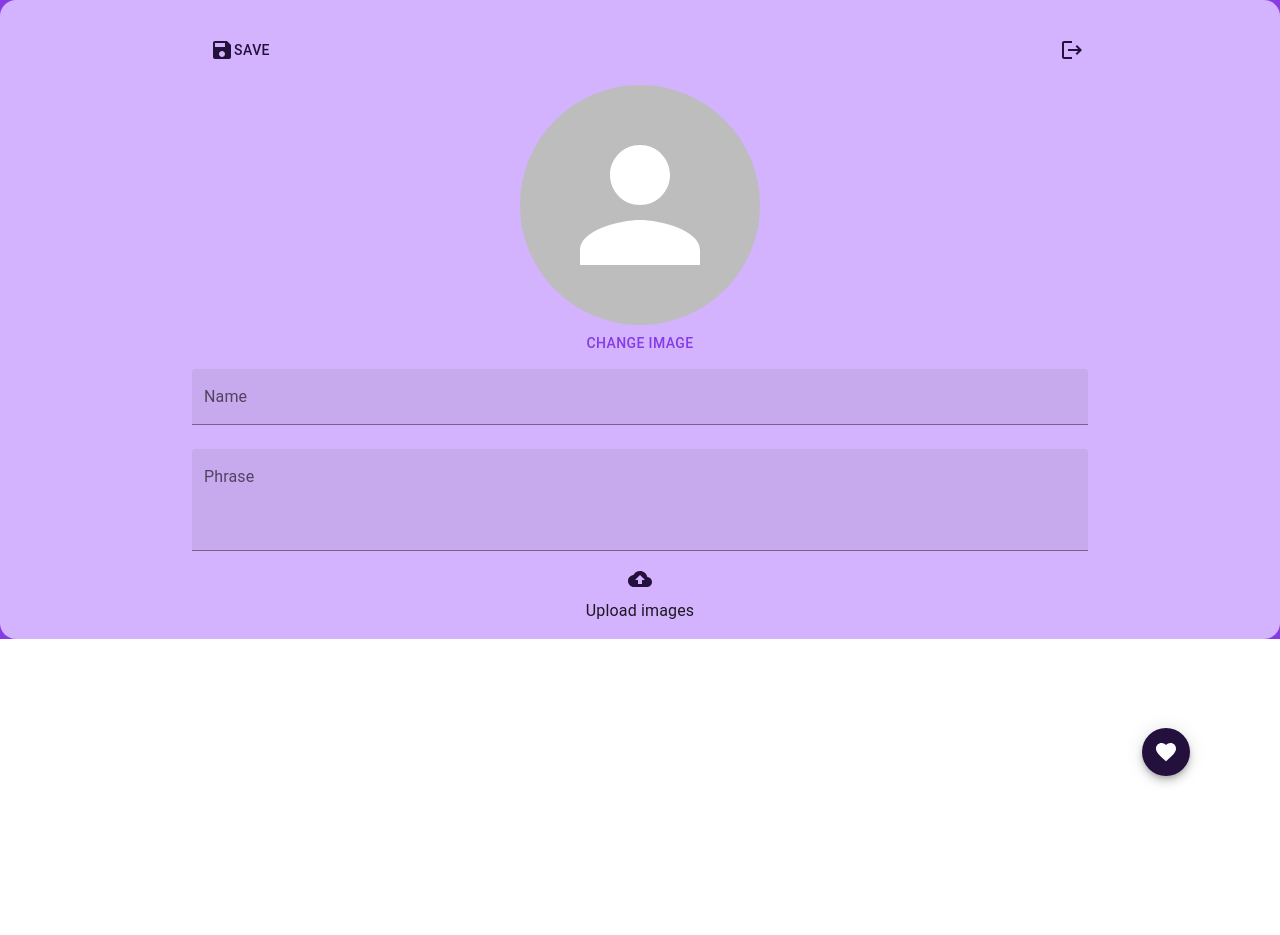
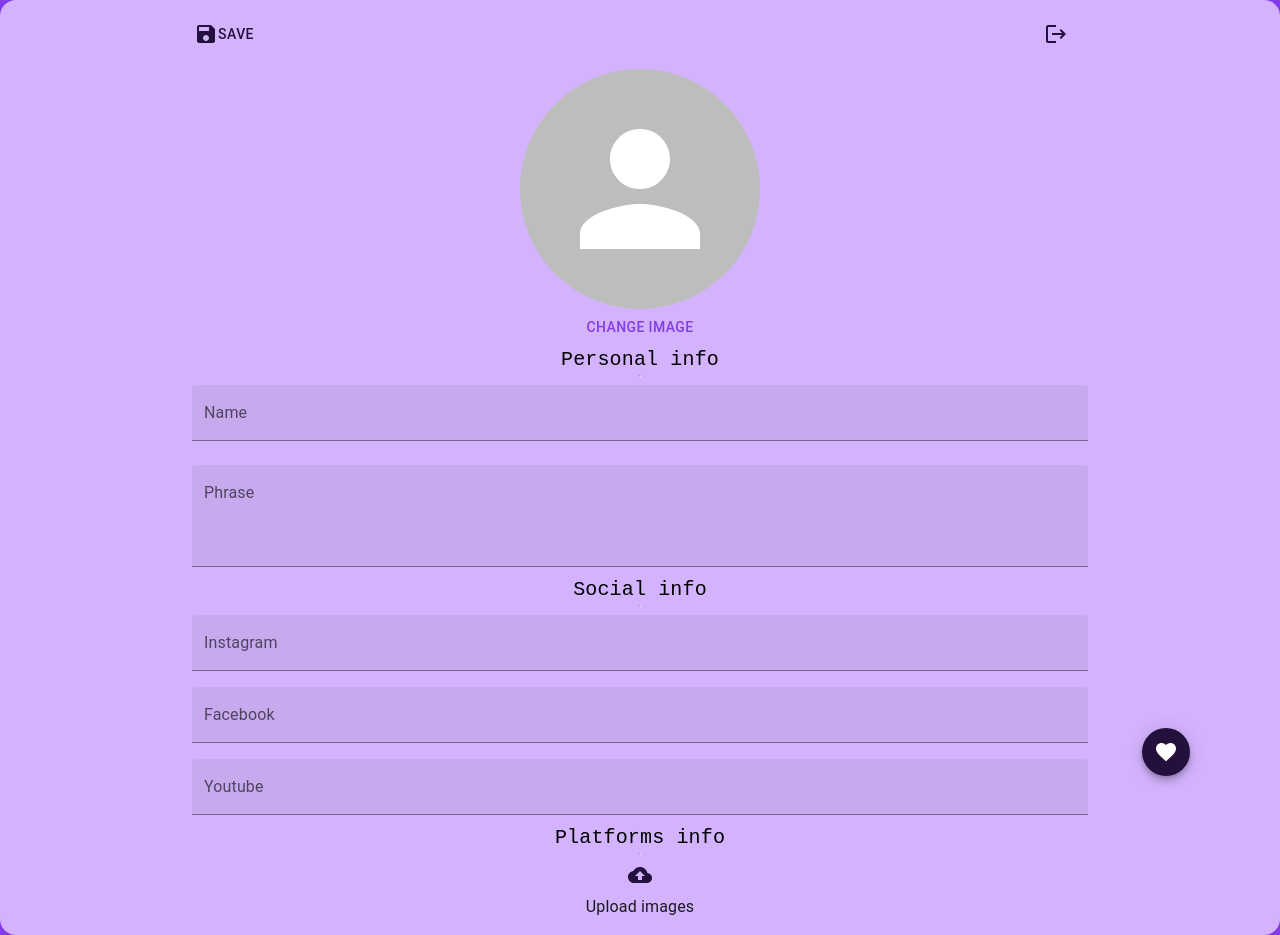
Before and after one commit to luislealdev/thisflow, a React (Vite) app: page /flow/artist in a window 1280 px wide. Before the commit the page ends 800 px from the top, so only its background shows below. Built offline with nearby package versions, Linux system fonts and the light colour scheme; no server answers; the database is empty; sample sign-in values are in the browser's storage.

Commit message:
Add the social media and places where you can find the music parts to edit

```diff
--- a/package.json
+++ b/package.json
@@ -20,7 +20,8 @@
     "react": "^18.2.0",
     "react-dom": "^18.2.0",
     "react-redux": "^8.0.2",
-    "react-router-dom": "6"
+    "react-router-dom": "6",
+    "sweetalert2": "^11.4.26"
   },
   "devDependencies": {
     "@types/react": "^18.0.15",
--- a/src/flow/pages/HomePage.jsx
+++ b/src/flow/pages/HomePage.jsx
@@ -11,12 +11,14 @@ import { DescriptionUserText } from "../../home/components/DescriptionUserText";
 import MediaControlCard from "../../home/components/MediaControlCard";
 import { SocialMedia } from "../../home/components/SocialMedia";
 import SaveIcon from "@mui/icons-material/Save";
+import IosShareIcon from "@mui/icons-material/IosShare";
 import "../../home/components/styles.css";
 import { useDispatch, useSelector } from "react-redux";
 import LogoutIcon from "@mui/icons-material/Logout";
 import CloudUploadIcon from "@mui/icons-material/CloudUpload";
 import { startLogoutFirebase } from "../../store/auth/thunks";
 import { useForm } from "../../hooks/useForm";
+import Swal from "sweetalert2";
 import {
   startSavingInfo,
   setActiveUser,
@@ -35,7 +37,7 @@ export const HomePage = () => {
     dispatch(startSavingInfo());
   };
 
-  const { isSaving, activeUser } = useSelector((state) => state.flow);
+  const { isSaving, savedMessage, activeUser } = useSelector((state) => state.flow);
 
   const {
     profilePicture,
@@ -43,8 +45,11 @@ export const HomePage = () => {
     phrase,
     photos,
     songs,
-    socialMedia,
-    streamingApps,
+    facebookUrl,
+    instagramUrl,
+    youtubeUrl,
+    appleMusicUrl,
+    spotifyUrl,
     onInputChange,
     formState,
   } = useForm(activeUser);
@@ -52,6 +57,12 @@ export const HomePage = () => {
   useEffect(() => {
     dispatch(setActiveUser(formState));
   }, [formState]);
+
+  useEffect(() => {
+    if (savedMessage.length > 0) {
+      Swal.fire("Profile updated", savedMessage, "success");
+    }
+  }, [savedMessage]);
 
   const inputUploadImageRef = useRef();
 
@@ -70,7 +81,7 @@ export const HomePage = () => {
               direction="row"
               justifyContent="space-between"
               alignItems="center"
-              sx={{ m: 2 }}
+              sx={{ mb: 2 }}
             >
               <Grid item xs={4}>
                 <Button
@@ -82,8 +93,13 @@ export const HomePage = () => {
                   Save
                 </Button>
               </Grid>
+
               <Grid item xs={4}>
-                <Button color="secondary" onClick={onLogout}>
+                <Button
+                  color="secondary"
+                  onClick={onLogout}
+                  disabled={isSaving}
+                >
                   <LogoutIcon />
                 </Button>
               </Grid>
@@ -103,7 +119,7 @@ export const HomePage = () => {
                 style={{ display: "none" }}
               />
               <Grid>
-                <AvatarImg src={activeUser.profilePicture}/>
+                <AvatarImg src={activeUser.profilePicture} />
                 <Button
                   onClick={() => {
                     inputUploadImageRef.current.click();
@@ -112,6 +128,8 @@ export const HomePage = () => {
                   Change image
                 </Button>
               </Grid>
+              <h3 className="monospace">Personal info</h3>
+              <hr />
               <Grid item xs={3}>
                 <TextField
                   autoComplete="off"
@@ -142,6 +160,52 @@ export const HomePage = () => {
                   onChange={onInputChange}
                 />
               </Grid>
+              <h3 className="monospace">Social info</h3>
+              <hr />
+              <Grid item xs={3}>
+                <TextField
+                  autoComplete="off"
+                  type="text"
+                  variant="filled"
+                  fullWidth
+                  placeholder="https://instagram.com/..."
+                  label="Instagram"
+                  sx={{ border: "none", mb: 1, mt: 1, width: "70vw" }}
+                  name="instagramUrl"
+                  value={instagramUrl}
+                  onChange={onInputChange}
+                />
+              </Grid>
+              <Grid item xs={3}>
+                <TextField
+                  autoComplete="off"
+                  type="text"
+                  variant="filled"
+                  fullWidth
+                  placeholder="https://facebook.com/..."
+                  label="Facebook"
+                  sx={{ border: "none", mb: 1, mt: 1, width: "70vw" }}
+                  name="facebookUrl"
+                  value={facebookUrl}
+                  onChange={onInputChange}
+                />
+              </Grid>
+              <Grid item xs={3}>
+                <TextField
+                  autoComplete="off"
+                  type="text"
+                  variant="filled"
+                  fullWidth
+                  placeholder="https://youtube.com/..."
+                  label="Youtube"
+                  sx={{ border: "none", mb: 1, mt: 1, width: "70vw" }}
+                  name="youtubeUrl"
+                  value={youtubeUrl}
+                  onChange={onInputChange}
+                />
+              </Grid>
+              <h3 className="monospace">Platforms info</h3>
+              <hr />
               <Grid item xs={4}>
                 <IconButton color="secondary">
                   <CloudUploadIcon />
@@ -172,7 +236,7 @@ export const HomePage = () => {
           </div>
         </div>
 
-        <FloatButton />
+        <FloatButton src="" />
       </div>
     </>
   );
--- a/src/flow/pages/UserPageInfo.jsx
+++ b/src/flow/pages/UserPageInfo.jsx
@@ -23,7 +23,7 @@ export const UserPageInfo = ({ user }) => {
             </Grid>
 
             <Grid item xs={3}>
-              <DescriptionUserText /> {/*Hacerlo funcional*/}
+              <DescriptionUserText displayName={user.displayName} phrase={user.phrase} /> {/*Hacerlo funcional*/}
             </Grid>
           </Grid>
           <ImageGallery /> {/*Hacerlo funcional*/}
@@ -51,7 +51,7 @@ export const UserPageInfo = ({ user }) => {
         </div>
       </div>
 
-      <FloatButton /> {/*Hacerlo funcional*/}
+      <FloatButton url="https://www.instagram.com/luisrrleal"/> {/*Hacerlo funcional*/}
     </div>
   );
 };
--- a/src/home/ThisFlowHome.jsx
+++ b/src/home/ThisFlowHome.jsx
@@ -76,7 +76,7 @@ export const ThisFlowHome = () => {
           </div>
         </div>
 
-        <FloatButton />
+        <FloatButton url="www.instagram.com/luisrrleal"/>
       </div>
       <Credits/>
     </>
--- a/src/home/components/DescriptionUserText.jsx
+++ b/src/home/components/DescriptionUserText.jsx
@@ -1,10 +1,10 @@
 import React from 'react'
 
-export const DescriptionUserText = () => {
+export const DescriptionUserText = ({displayName, phrase}) => {
   return (
     <>
-    <h2>Skrillex</h2>
-    <p>"I don't care about having money. It's about being happy, man."</p>
+    <h2>{displayName}</h2>
+    <p>{phrase}</p>
     </>
   )
 }
--- a/src/home/components/FloatButton.jsx
+++ b/src/home/components/FloatButton.jsx
@@ -2,10 +2,10 @@ import { Fab } from '@mui/material';
 import FavoriteIcon from '@mui/icons-material/Favorite';
 import React from 'react'
 
-export const FloatButton = () => {
+export const FloatButton = ({url}) => {
   return (
-    <Fab size="medium" color="secondary" aria-label="add" component="a" href="https://instagram.com/luisrrleal" target="_blank" sx={{position:'fixed', right: '7%', bottom: '3%'}}>
-  <FavoriteIcon />
+    <Fab size="medium" color="secondary" aria-label="add" component="a" href={url} target="_blank" sx={{position:'fixed', right: '7%', bottom: '3%'}}>
+    <FavoriteIcon />
     </Fab>
   )
 }
--- a/src/home/components/SocialMedia.jsx
+++ b/src/home/components/SocialMedia.jsx
@@ -2,7 +2,6 @@ import React from "react";
 import FacebookIcon from "@mui/icons-material/Facebook";
 import InstagramIcon from "@mui/icons-material/Instagram";
 import YouTubeIcon from "@mui/icons-material/YouTube";
-import TwitterIcon from "@mui/icons-material/Twitter";
 import { Grid } from "@mui/material";
 
 export const SocialMedia = () => {
@@ -18,7 +17,6 @@ export const SocialMedia = () => {
         <FacebookIcon sx={{ width: "7vh", height: "7vh" }} />
         <InstagramIcon sx={{ width: "7vh", height: "7vh" }} />
         <YouTubeIcon sx={{ width: "7vh", height: "7vh" }} />
-        <TwitterIcon sx={{ width: "7vh", height: "7vh" }} />
       </Grid>
       <h3>Follow me!</h3>
 
--- a/src/home/components/styles.css
+++ b/src/home/components/styles.css
@@ -41,6 +41,12 @@
 
 .center {
     text-align: center;
+}
+.monospace{
+    font-family: monospace;
+    color: black;
+    font-weight: 400;
+    font-size: x-large;
 }
 
 .cool h5 {
--- a/src/store/flow/flowSlice.js
+++ b/src/store/flow/flowSlice.js
@@ -8,12 +8,17 @@ export const flowSlice = createSlice({
     savedMessage: "",
     activeUser: {
       profilePicture: "",
-      displayName: null,
+      displayName: "",
       phrase: "",
       photos: [],
       songs: [],
-      socialMedia: {},
-      streamingApps: {},
+
+      facebookUrl: "",
+      instagramUrl: "",
+      youtubeUrl: "",
+
+      appleMusicUrl: "",
+      spotifyUrl: "",
     },
   },
   reducers: {
@@ -34,7 +39,7 @@ export const flowSlice = createSlice({
     updatedUser: (state, action) => {
       state.isSaving = false;
       state.activeUser = action.payload;
-      state.savedMessage = `"${action.payload.username}" saved correctly.`;
+      state.savedMessage = `"${action.payload.displayName}" saved correctly.`;
     },
     setProfileImage: (state, action) => {
       state.isSaving = false;
@@ -56,12 +61,16 @@ export const flowSlice = createSlice({
         (state.activeUser = {
           profilePicture: "",
           displayName: "",
-          username: "",
           phrase: "",
           photos: [],
           songs: [],
-          socialMedia: {},
-          streamingApp: {},
+
+          facebookUrl: "",
+          instagramUrl: "",
+          youtubeUrl: "",
+
+          appleMusicUrl: "",
+          spotifyUrl: "",
         });
     },
   },
```
Also changed, not shown: 1 other file (tests, documents, lock files or other folders).
